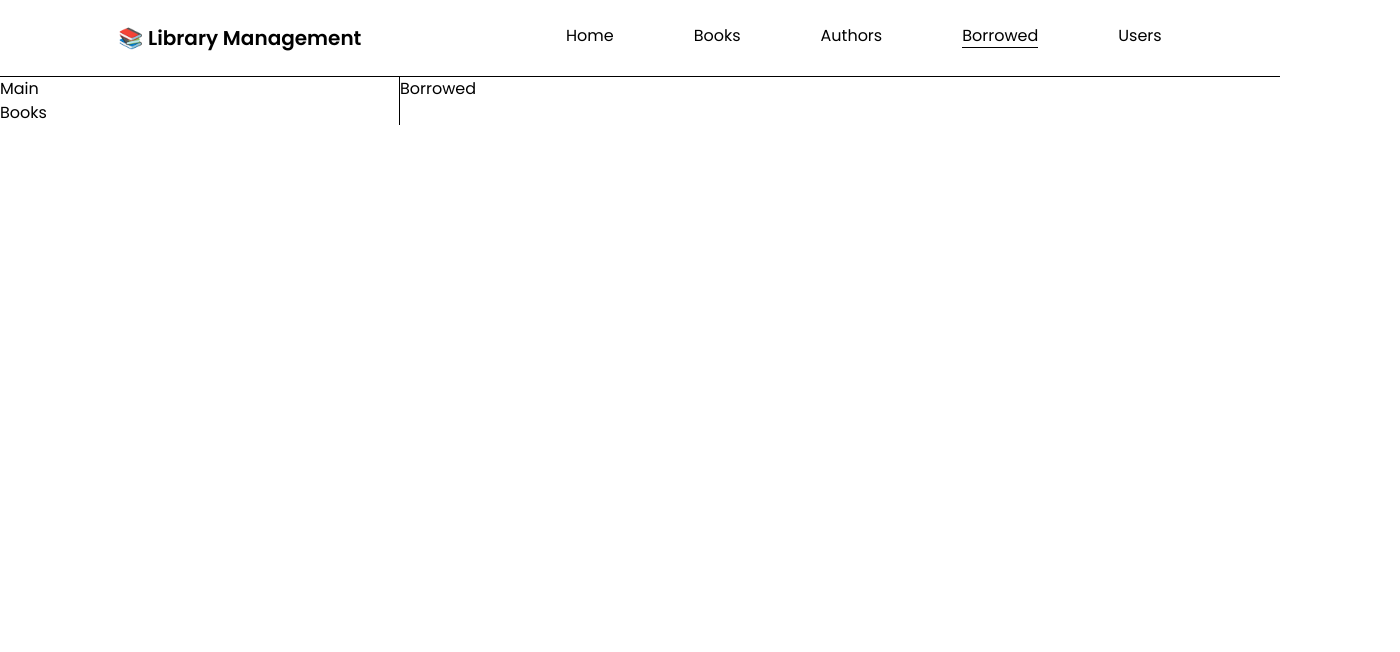
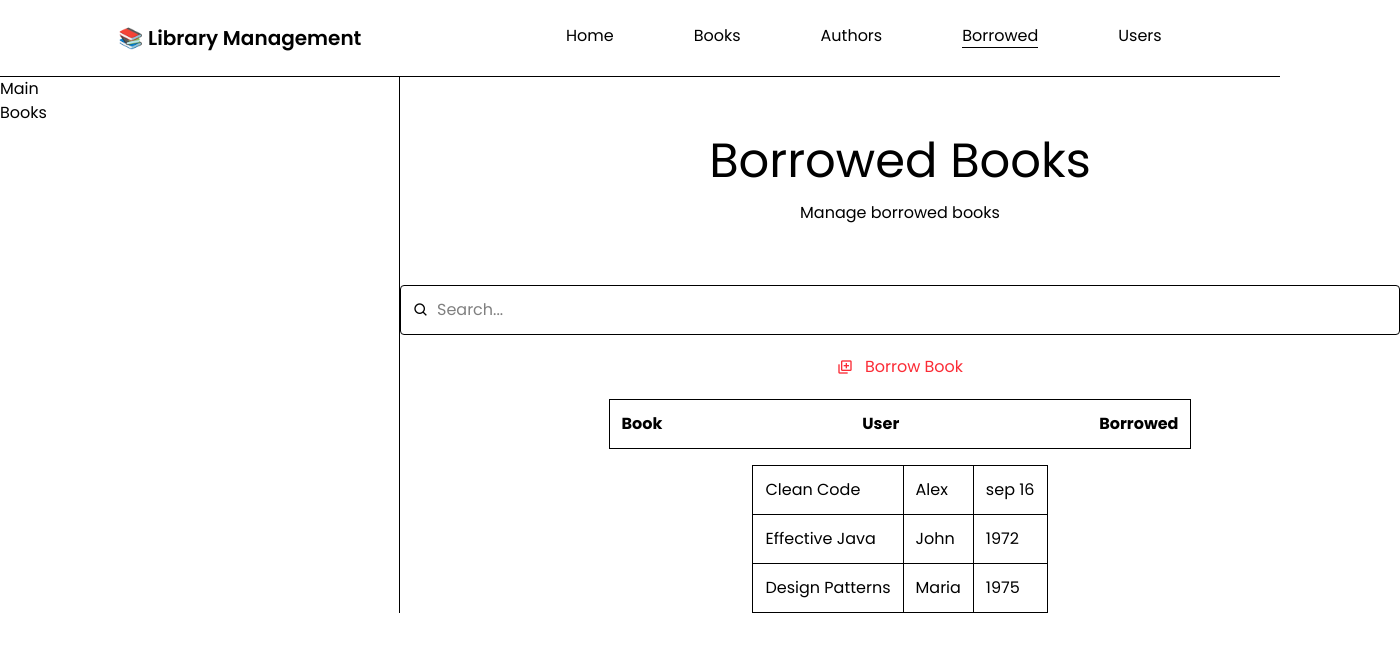
Before and after one commit to kana-engineer/library-management-system, a React (Vite) app in the folder frontend/: page /borrowed in a window 1280 px wide. Shown: the top 652 px of the page, 1400 px wide, since content can reach past the window. Built offline with nearby package versions, Linux system fonts and the light colour scheme.

Commit message:
feat: complete main frontend pages

```diff
--- a/frontend/src/pages/Authors.jsx
+++ b/frontend/src/pages/Authors.jsx
@@ -1,5 +1,27 @@
+import BooksSet from "../components/BooksSet.jsx";
+import Table from "../components/Table.jsx";
+import {NavLink} from "react-router-dom";
+
 function Authors() {
-    return <h1>Authors</h1>;
+    return (
+        <>
+            <div className="flex items-center justify-center flex-col p-15 gap-4">
+                <h1 className="text-5xl">Authors</h1>
+                <p>Manage authors in the library</p>
+            </div>
+            <div className="flex flex-col items-center justify-center gap-5">
+                <div className="flex border-1 items-center p-3 rounded w-250">
+                    <i className='bx bx-search pr-2'></i>
+                    <input type="text" placeholder="Search..."/>
+                </div>
+                <div className="flex gap-3 items-center">
+                    <i className='bx bx-add-to-queue text-red-500'></i>
+                    <p><NavLink className="text-red-500" to="add-books">Add Authors</NavLink></p>
+                </div>
+                <Table/>
+            </div>
+        </>
+    );
 }
 
 export default Authors;
--- a/frontend/src/pages/Borrowed.jsx
+++ b/frontend/src/pages/Borrowed.jsx
@@ -1,5 +1,26 @@
+import {NavLink} from "react-router-dom";
+import Table from "../components/Table.jsx";
+
 function Borrowed() {
-    return <h1>Borrowed</h1>;
+    return (
+        <>
+            <div className="flex items-center justify-center flex-col p-15 gap-4">
+                <h1 className="text-5xl">Borrowed Books</h1>
+                <p>Manage borrowed books</p>
+            </div>
+            <div className="flex flex-col items-center justify-center gap-5">
+                <div className="flex border-1 items-center p-3 rounded w-250">
+                    <i className='bx bx-search pr-2'></i>
+                    <input type="text" placeholder="Search..."/>
+                </div>
+                <div className="flex gap-3 items-center">
+                    <i className='bx bx-add-to-queue text-red-500'></i>
+                    <p><NavLink className="text-red-500" to="add-books">Borrow Book</NavLink></p>
+                </div>
+                <Table/>
+            </div>
+        </>
+    )
 }
 
 export default Borrowed;
--- a/frontend/src/pages/Users.jsx
+++ b/frontend/src/pages/Users.jsx
@@ -1,5 +1,26 @@
+import {NavLink} from "react-router-dom";
+import Table from "../components/Table.jsx";
+
 function Users() {
-    return <h1>Users</h1>;
+    return (
+        <>
+            <div className="flex items-center justify-center flex-col p-15 gap-4">
+                <h1 className="text-5xl">Users</h1>
+                <p>Manage library users</p>
+            </div>
+            <div className="flex flex-col items-center justify-center gap-5">
+                <div className="flex border-1 items-center p-3 rounded w-250">
+                    <i className='bx bx-search pr-2'></i>
+                    <input type="text" placeholder="Search..."/>
+                </div>
+                <div className="flex gap-3 items-center">
+                    <i className='bx bx-add-to-queue text-red-500'></i>
+                    <p><NavLink className="text-red-500" to="add-books">Add User</NavLink></p>
+                </div>
+                <Table/>
+            </div>
+        </>
+    )
 }
 
 export default Users;
```
